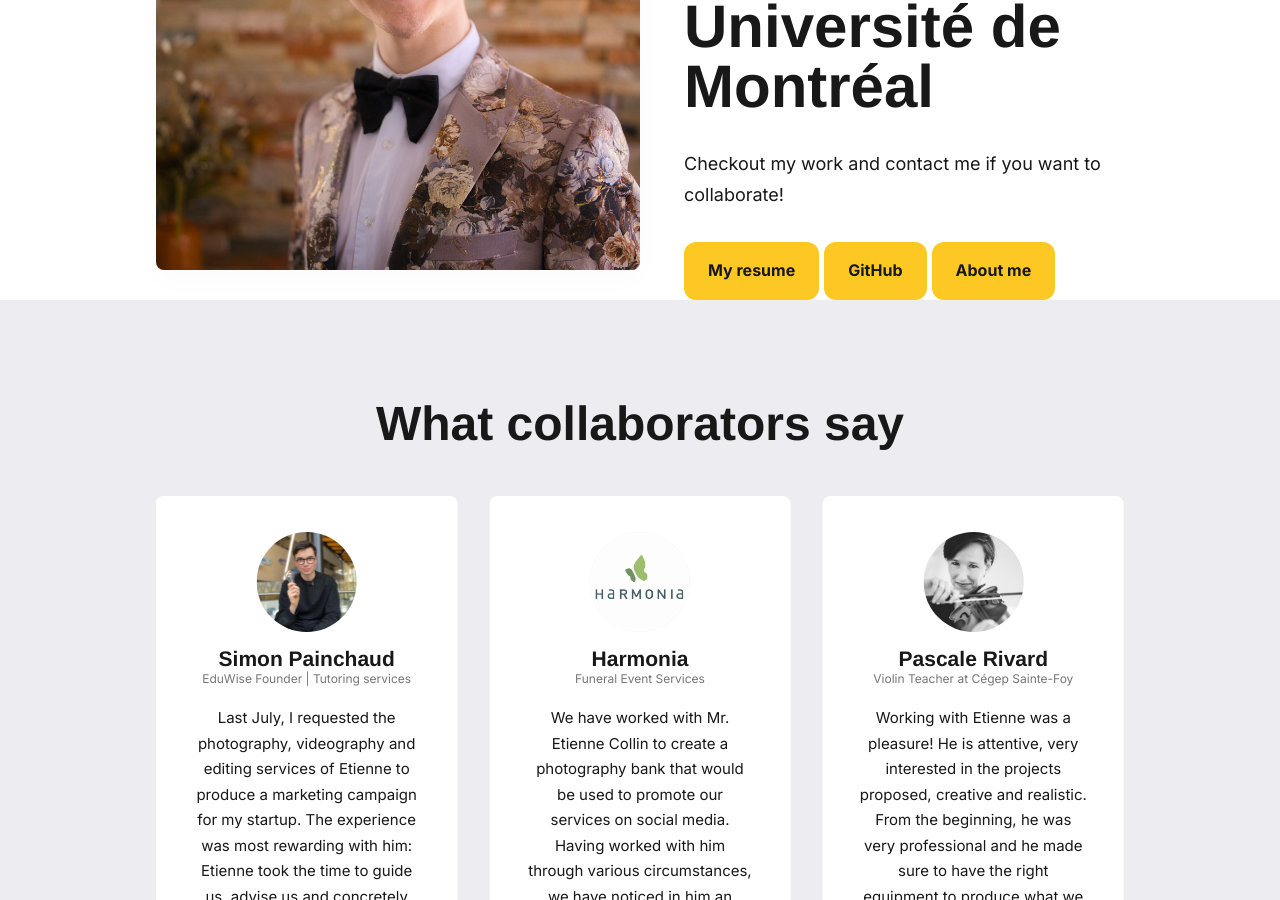
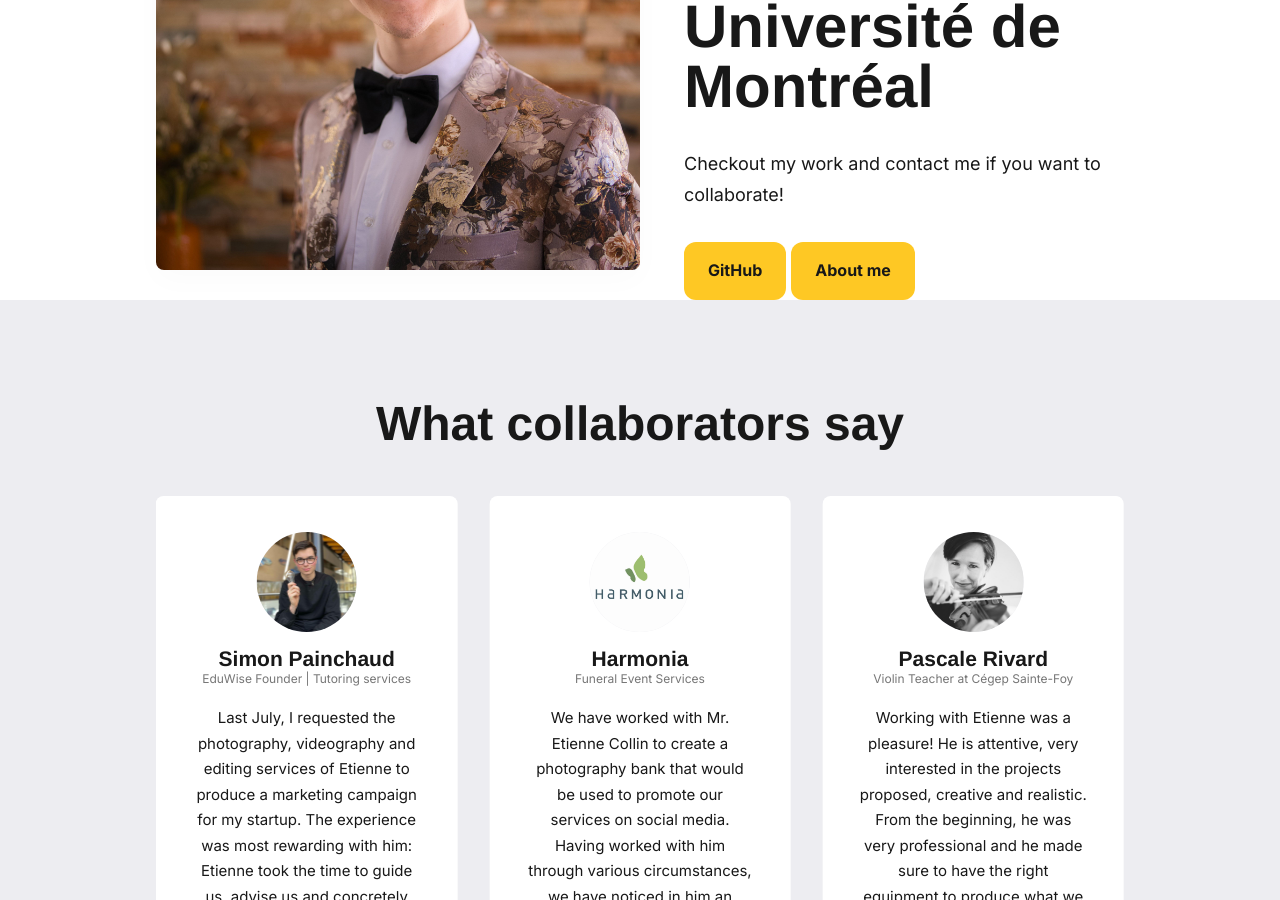
Before and after one commit to etiennecollin/etiennecollin.github.io, a Jekyll site: the page built from index.html, in a window 1280 px wide and 900 px high, scrolled down 407 px. Built offline with Jekyll 4.4.1, drawn with Linux system fonts in a browser that asks for light colours; nearby versions of some CDN libraries; some web fonts are replaced.

Commit message:
Hiding links to online resume

```diff
--- a/_data/settings.yml
+++ b/_data/settings.yml
@@ -35,7 +35,7 @@ author:
   author__avatar: "/assets/images/profile_picture_square.jpg"
 
 social:
-  - { icon: "ion-ios-document", link: "https://resume.etiennecollin.com" }
+  # - { icon: "ion-ios-document", link: "https://resume.etiennecollin.com" }
   - { icon: "ion-logo-github", link: "https://github.com/etiennecollin" }
   - {
       icon: "ion-logo-linkedin",
--- a/_includes/section-hero.html
+++ b/_includes/section-hero.html
@@ -22,13 +22,13 @@
               {{ site.data.settings.hero.hero__description }}
             </p>
             <div class="hero__subscribe">
-              <button
-                class="button button--small"
-                onclick="location.href='https://resume.etiennecollin.com';"
-                type="button"
-              >
-                My resume
-              </button>
+              <!-- <button -->
+              <!--   class="button button--small" -->
+              <!--   onclick="location.href='https://resume.etiennecollin.com';" -->
+              <!--   type="button" -->
+              <!-- > -->
+              <!--   My resume -->
+              <!-- </button> -->
               <button
                 class="button button--small"
                 onclick="location.href='https://github.com/etiennecollin';"
```
